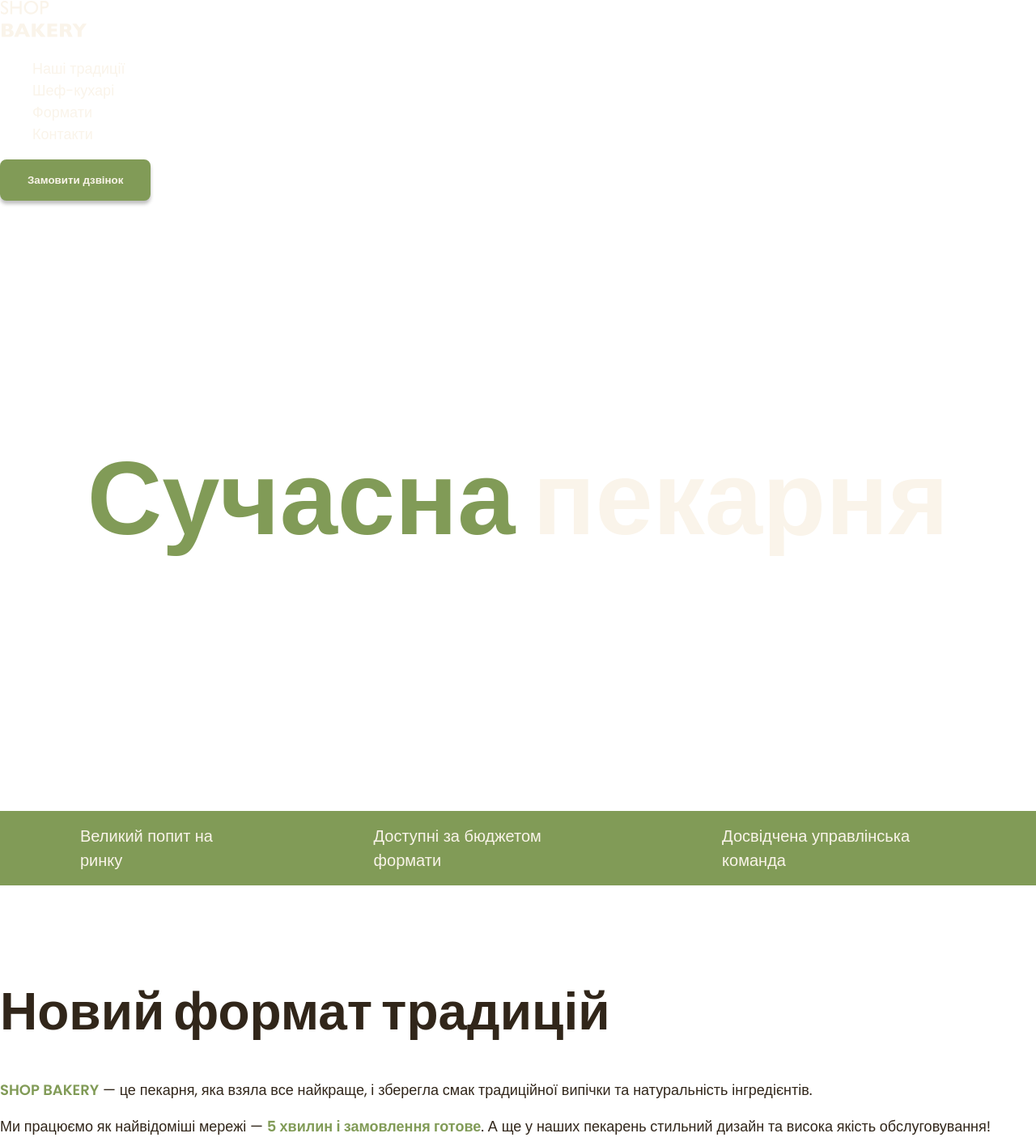
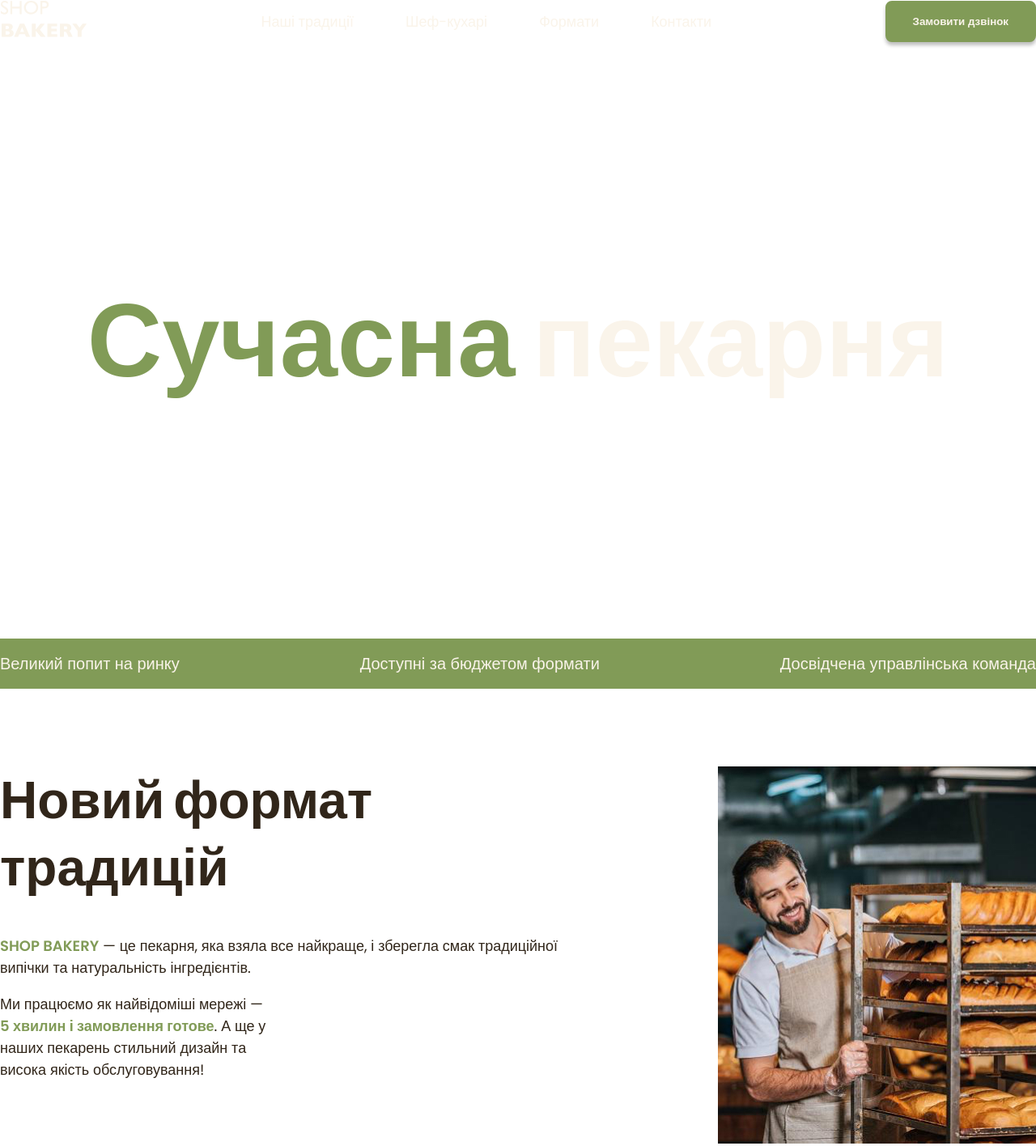
Before and after one commit to WhiteTrashUA/GenSpace, a plain HTML site: page index.html in a window 1280 px wide. Shown: the top 1416 px of the page at 81% size. Drawn offline with Linux system fonts and the light colour scheme.

Commit message:
Add styles and container

```diff
--- a/css/styles.css
+++ b/css/styles.css
@@ -66,6 +66,8 @@ address {
 }
 
 ul {
+  margin: 0;
+  padding: 0;
   list-style-type: none;
 }
 
@@ -119,7 +121,27 @@ ul {
   color: var(--color-brand-light);
   text-align: center;
   font-style: normal;
-  font-weight: 600;
+}
+
+/* Header */
+.header-container {
+  display: flex;
+  align-items: center;
+  gap: 40px;
+}
+
+.header-nav {
+  display: flex;
+  align-items: center;
+  flex-grow: 1;
+  gap: 40px;
+}
+
+.header-menu {
+  display: flex;
+  gap: 64px;
+  flex-grow: 1;
+  justify-content: center;
 }
 
 /* hero section */
@@ -142,19 +164,21 @@ ul {
 }
 
 /* Advantages section */
+
+.advantages-section {
+  padding: 16px 0;
+  background-color: var(--color-brand-light);
+}
+
 .advantages-list {
-  background-color: var(--color-brand-light);
   display: flex;
-  padding: 16px 99px;
   backdrop-filter: blur(2px);
-  color: var(--color-primary-light);
-  justify-content: center;
-  align-items: flex-start;
-  gap: 160px;
-  flex-direction: row;
+  justify-content: space-between;
+  gap: 40px;
 }
 
 .advantages-item {
+  color: var(--color-primary-light);
   font-size: 20px;
   font-weight: 300;
 }
@@ -170,6 +194,16 @@ ul {
 }
 
 /* traditions section */
+
+.traditions-container {
+  display: flex;
+  justify-content: space-between;
+  gap: 40px;
+}
+
+.traditions-content {
+  max-width: 710px;
+}
 
 .traditions-section {
   padding-top: 96px;
@@ -187,6 +221,9 @@ ul {
 .traditions-text .uppercase {
   text-transform: uppercase;
 }
+.traditions-text.limited {
+  max-width: 340px;
+}
 
 /* Chefs section */
 .chefs-title {
@@ -200,6 +237,22 @@ ul {
 }
 
 /* Format section */
+.formats-list {
+  display: flex;
+  gap: 20px;
+  flex-wrap: wrap;
+}
+
+.formats-item {
+  flex-basis: calc((100% - 40px) / 3);
+}
+
+.format-card {
+  padding: 24px;
+  border: 1px solid lightgray; /* remove */
+  border-radius: 16px;
+}
+
 .formats-title {
   margin-bottom: 80px;
 }
--- a/index.html
+++ b/index.html
@@ -13,11 +13,12 @@
 <body>
   <header>
     <div class="container">
-      <nav>
+      <div class="header-container">
+        <nav class="header-nav">
           <a href="#">
             <img src="./images/logo.svg" alt="Логотип сучасної пекарні">
           </a>
-        <ul>
+          <ul class="header-menu">
             <li><a class="link" href="#traditions-section">Наші традиції</a></li>
             <li><a class="link" href="#chefs-section">Шеф-кухарі</a></li>
             <li><a class="link" href="#formats-section">Формати</a></li>
@@ -26,6 +27,7 @@
         </nav>
         <button class="button" type="button">Замовити дзвінок</button>
       </div>
+    </div>
   </header>
   <main>
     <section class="hero-section">
@@ -33,7 +35,7 @@
         <h1 class="hero-title"><span class="accent">Сучасна</span> пекарня</h1>
       </div>
     </section>
-    <section>
+    <section class="advantages-section">
       <div class="container">
         <h2 class="visually-hidden">Наші переваги</h2>
         <ul class="advantages-list">
@@ -45,17 +47,21 @@
     </section>
     <section class="traditions-section section" id="traditions-section">
       <div class="container">
+        <div class="traditions-container">
+          <div class="traditions-content">
             <h2 class="traditions-title section-title">Новий формат традицій</h2>
             <p class="traditions-text">
               <span class="brand uppercase">shop bakery</span> — це пекарня, яка взяла все найкраще, і
               зберегла смак традиційної випічки та натуральність інгредієнтів.
             </p>
-        <p class="traditions-text">
+            <p class="traditions-text limited">
               Ми працюємо як найвідоміші мережі —
               <span class="brand">5 хвилин і замовлення готове</span>. А ще у наших пекарень
               стильний дизайн та висока якість обслуговування!
             </p>
+          </div>
           <img src="./images/baker-man.jpg" alt="Чоловік пекар дивиться на батони з посмішкою">
+        </div>
       </div>
     </section>
     <section class="section" id="chefs-section">
@@ -88,9 +94,9 @@
     <section class="section" id="formats-section">
       <div class="container">
         <h2 class="formats-title section-title">Формати</h2>
-        <ul>
-          <li>
-            <article>
+        <ul class="formats-list">
+          <li class="formats-item">
+            <article class="format-card">
               <h3 class="format-title" lang="en">Walrus</h3>
               <div class="format-text">
                 <p>Площа: до 120 м2</p>
@@ -102,8 +108,8 @@
               </div>
             </article>
           </li>
-          <li>
-            <article>
+          <li class="formats-item">
+            <article class="format-card">
               <h3 class="format-title" lang="en">Horseshoe</h3>
               <div class="format-text">
                 <p>Площа: до 25 м2</p>
@@ -115,8 +121,8 @@
               </div>
             </article>
           </li>
-          <li>
-            <article>
+          <li class="formats-item">
+            <article class="format-card">
               <h3 class="format-title" lang="en">Handlebar</h3>
               <div class="format-text">
                 <p>Площа: до 15 м2</p>
```
Lines whose indentation alone changed are shown as unchanged.
